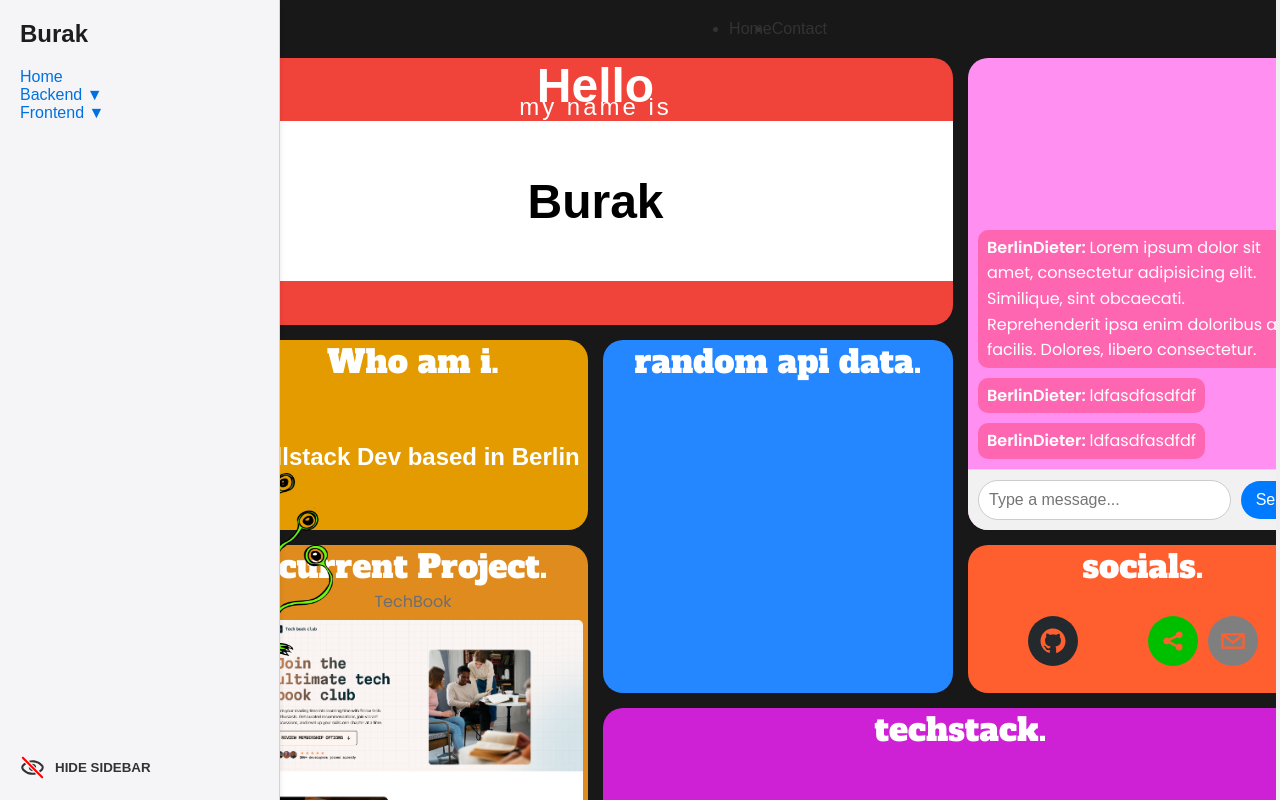
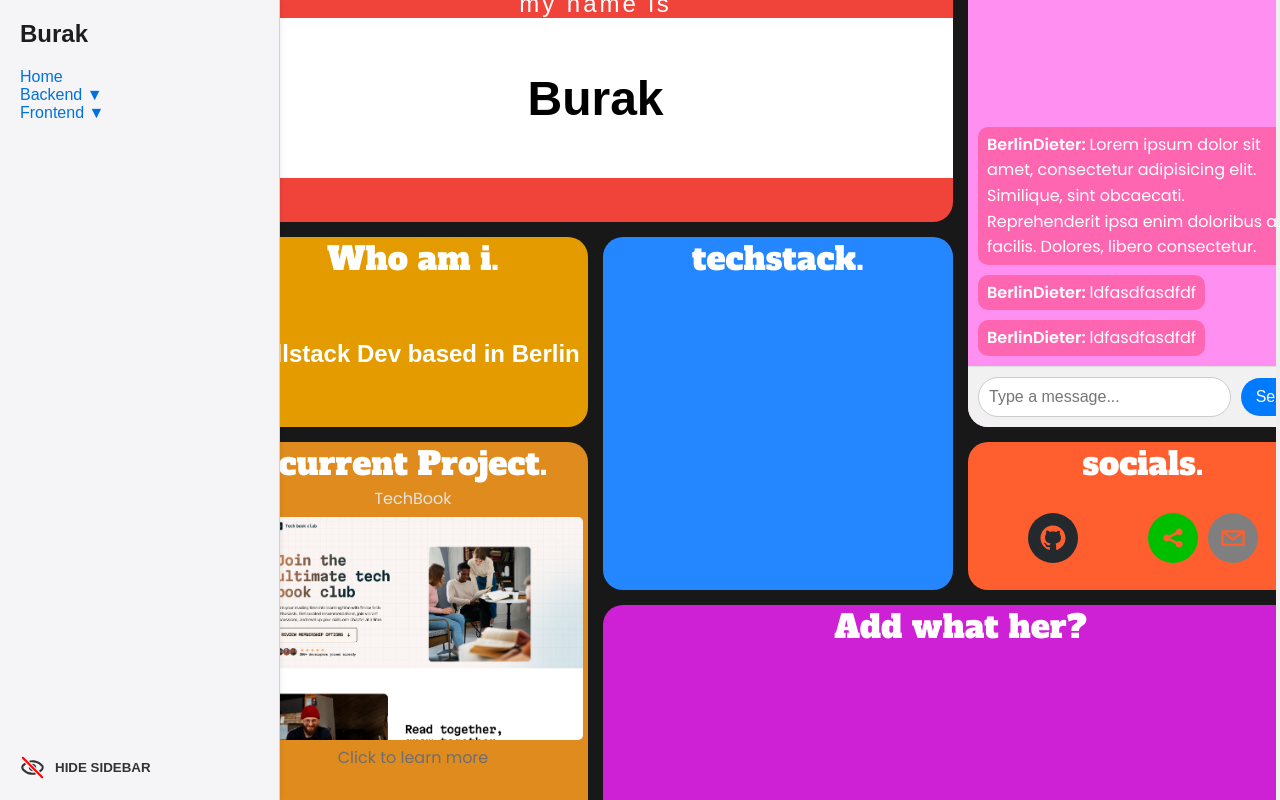
Before and after one commit to BuraYu/portfolioV2, a React (Create React App) app: page / in a window 1280 px wide. Built offline with nearby package versions, Linux system fonts and the light colour scheme.

Commit message:
rearranged bento grid

```diff
--- a/src/App.css
+++ b/src/App.css
@@ -133,14 +133,14 @@ p {
   background-color: #181818;
   height: 100vh;
   display: flex;
-  flex-direction: column;
+  justify-content: center;
   align-items: center;
   gap: 20px;
   padding: 20px;
 }
 
 .parent {
-  height: 100%;
+  height: auto;
   display: grid;
   grid-template-columns: repeat(3, 350px);
   grid-template-rows: 267px 190px 148px 240px;
@@ -349,6 +349,10 @@ p {
   margin-bottom: auto;
 }
 
+.div6-content p:first-child {
+  color: rgb(228, 228, 228);
+}
+
 .div6 img {
   max-width: 100%;
   padding: 5px;
--- a/src/App.js
+++ b/src/App.js
@@ -148,10 +148,6 @@ const App = () => {
           </Routes>
           {/* Portfolio Page Content */}
           <div className="main-content-wrapper">
-            <ul style={{ display: "flex" }}>
-              <li>Home</li>
-              <li>Contact</li>
-            </ul>
             <div class="parent">
               <div class="div1 bento-box">
                 <div className="my-name-is-wrapper">
@@ -203,22 +199,23 @@ const App = () => {
                 </div>
               </div>
               <div class="div4 bento-box">
-                <h2 className="bento-header">random api data.</h2>
+                <h2 className="bento-header">techstack.</h2>
               </div>
               <div class="div5 bento-box">
                 <h2 className="bento-header">Who am i.</h2>
                 <p>Fullstack Dev based in Berlin</p>
-                <img src={berlinBear} alt="Logo: Berlin Bear" />
+                {/* <img src={berlinBear} alt="Logo: Berlin Bear" /> */}
               </div>
               <div class="div6 bento-box">
                 <h2 className="bento-header">current Project.</h2>
                 <div className="div6-content">
                   <p>TechBook</p>
                   <img src={techBook} alt="" />
+                  <p>Click to learn more</p>
                 </div>
               </div>
               <div class="div7 bento-box">
-                <h2 className="bento-header">techstack.</h2>
+                <h2 className="bento-header">Add what her?</h2>
               </div>
             </div>
           </div>
```
